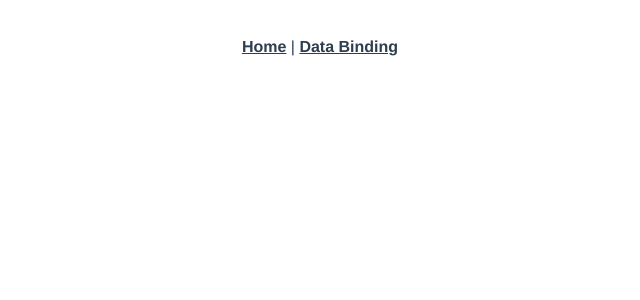
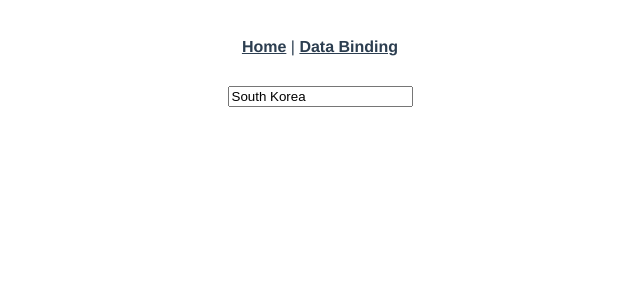
Before and after one commit to GeonwooVincentKim/VueProject, a Vue app: page /databindinginputtext in a window 1280 px wide. Before the commit this address had no page. Shown: the top 300 px of the page, without its empty margins (320-960 px from the left). Built offline with nearby package versions, Linux system fonts and the light colour scheme.

Commit message:
[Feature] - Uploaded DataBindingInputText.vue file

```diff
--- a/src/router/index.js
+++ b/src/router/index.js
@@ -2,6 +2,7 @@
 import HomeView from '../views/HomeView.vue'
 import DataBinding from "../views/DataBinding.vue";
 import DataBindingHtml from "../views/DataBindingHtml.vue";
+import DataBindingInputText from "../views/DataBindingInputText.vue";
 
 const routes = [
   {
@@ -30,6 +31,11 @@
     path: '/databindinghtml',
     name: "DataBindingHtml",
     component: DataBindingHtml
+  },
+  {
+    path: '/databindinginputtext',
+    name: "DataBindingInputText",
+    component: DataBindingInputText
   }
 ]
 
--- /dev/null
+++ b/src/views/DataBindingInputText.vue
@@ -0,0 +1,14 @@
+<template>
+    <div>
+        <input type="text" v-model="valueModel" />
+    </div>
+</template>
+<script>
+export default {
+    data() {
+        return {
+            valueModel: 'South Korea'
+        };
+    }
+}
+</script>
```
